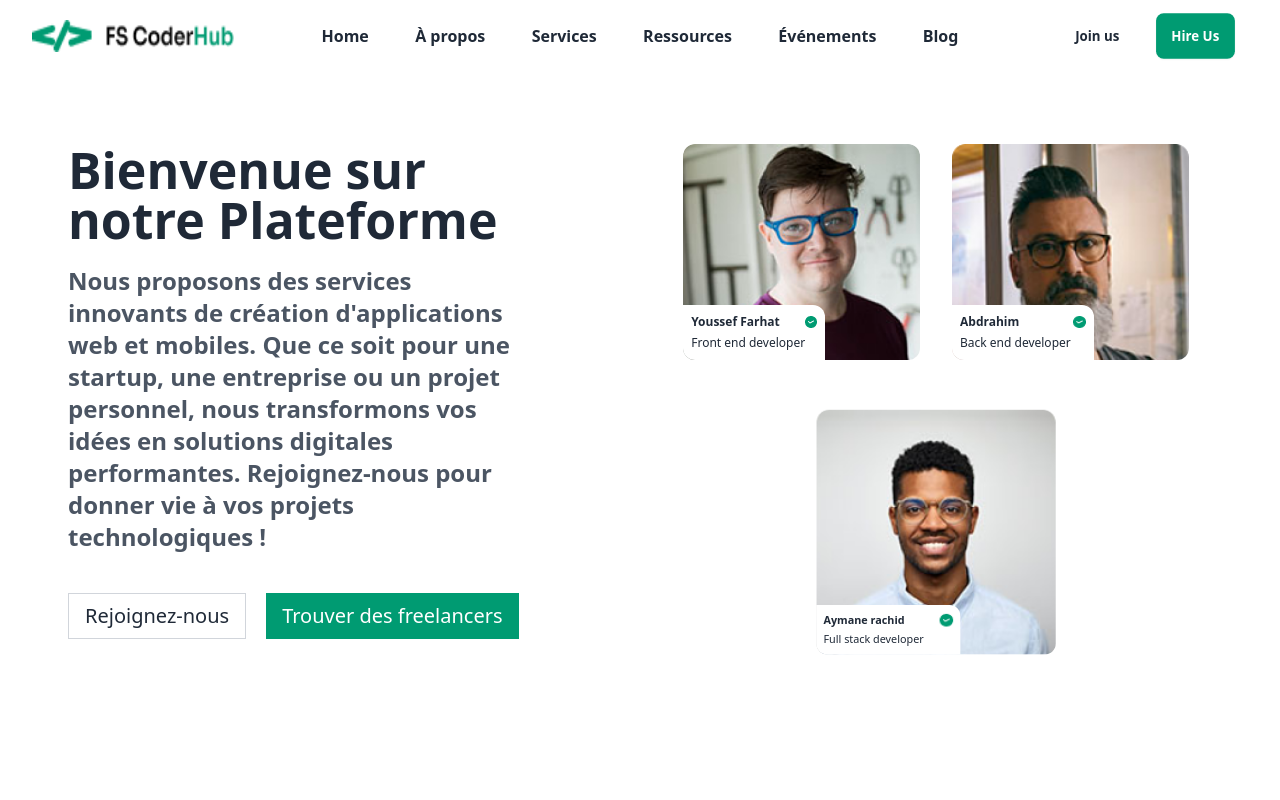
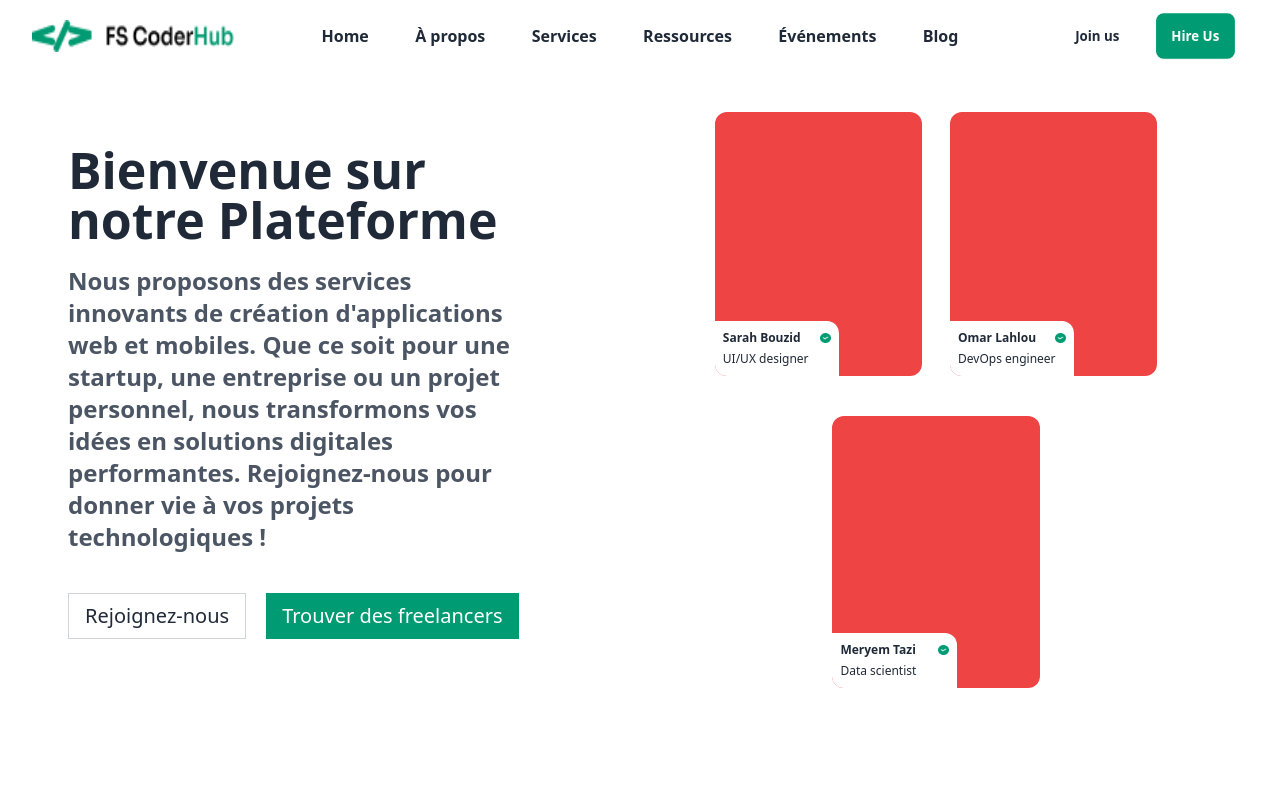
Before and after one commit to FSCodersHub/FScodersHub-Community, a React (Vite) app in the folder my-project/: page / in a window 1280 px wide. Shown: the top 800 px of the page. Built offline with nearby package versions, Linux system fonts and the light colour scheme.

Commit message:
Add logic slide cards

```diff
--- a/my-project/package.json
+++ b/my-project/package.json
@@ -13,7 +13,8 @@
     "react": "^18.3.1",
     "react-dom": "^18.3.1",
     "react-icons": "^5.3.0",
-    "react-toastify": "^10.0.6"
+    "react-toastify": "^10.0.6",
+    "swiper": "^11.1.15"
   },
   "devDependencies": {
     "@eslint/js": "^9.13.0",
--- a/my-project/src/components/HomeSection.jsx
+++ b/my-project/src/components/HomeSection.jsx
@@ -1,9 +1,25 @@
 import Logo from "../assets/verification.png";
+import { Swiper, SwiperSlide } from "swiper/react";
+import { Autoplay } from "swiper/modules";
+import "swiper/css";
 
 export default function HomeSection() {
-    return <>
-        <section className="w-full lg:h-[80vh]  flex flex-wrap px-12 py-10">
-            <div className="w-full lg:w-1/2 h-full flex flex-col justify-center gap-5 text-start px-5">
+    const Team = [
+        [
+            { id: 0, FullName: "Ahmed Hariri", Description: "Front-end developer" },
+            { id: 1, FullName: "Abdrahim", Description: "Back-end developer" },
+            { id: 2, FullName: "Aymane Rachid", Description: "Full-stack developer" },
+        ],
+        [
+            { id: 3, FullName: "Sarah Bouzid", Description: "UI/UX designer" },
+            { id: 4, FullName: "Omar Lahlou", Description: "DevOps engineer" },
+            { id: 5, FullName: "Meryem Tazi", Description: "Data scientist" },
+        ]
+    ];
+
+    return (
+        <section className="w-full lg:h-[80vh] flex flex-wrap px-12">
+            <div className="w-full lg:w-1/2 h-full flex flex-col justify-center gap-5 text-start px-5 py-10">
                 <h1 className="lg:w-5/6 text-4xl lg:text-[50px] lg:leading-[50px] font-semibold">
                     Bienvenue sur notre Plateforme
                 </h1>
@@ -13,49 +29,45 @@ export default function HomeSection() {
                     nous transformons vos idées en solutions digitales performantes.
                     Rejoignez-nous pour donner vie à vos projets technologiques !
                 </p>
-
                 <div className="flex justify-between lg:justify-start lg:gap-5 lg:text-xl mt-5">
-                    <button className="px-4 py-2 border border-gray-300">
-                        Rejoignez-nous
-                    </button>
-                    <button className="px-4 py-2 bg-[#009B72] text-white">
-                        Trouver des freelancers
-                    </button>
+                    <button className="px-4 py-2 border border-gray-300">Rejoignez-nous</button>
+                    <button className="px-4 py-2 bg-[#009B72] text-white">Trouver des freelancers</button>
                 </div>
             </div>
-            <div className="w-full lg:w-1/2 h-full">
-                <div className="w-full h-1/2 flex justify-center items-center flex-wrap py-8 gap-8">
-                    <div className="w-full sm:w-[45%] xl:w-[40%] h-[40vh] lg:h-full   flex items-end rounded-xl Background-Size" id="TeamPictures-1">
-                        <div className="w-[60%] flex flex-col px-5 lg:px-2 py-3 lg:py-2 lg:text-[12px] gap-[3px] bg-white" style={{ borderRadius: '0px 12px 0px 12px' }}>
+            <div className="w-full lg:w-1/2 h-full flex flex-wrap">
+                <Swiper modules={[Autoplay]} slidesPerView={1} autoplay={{ delay: 3000 }} speed={800}>
+                    {Team.map((group, groupIndex) => (
+                        <SwiperSlide key={groupIndex}>
+                            <div className="w-full lg:h-1/2 flex justify-center items-center flex-wrap gap-7 lg:pt-10 lg:pb-4 px-5 lg:px-0">
+                                {group.slice(0, 2).map((Person) => (
+                                    <div key={Person.id} className="w-full sm:w-[45%] xl:w-[35%] h-[40vh] lg:h-full flex items-end rounded-xl Background-Size bg-red-500">
+                                        <div className="w-[60%] flex flex-col px-5 lg:px-2 py-3 lg:py-2 lg:text-[12px] gap-[3px] bg-white" style={{ borderRadius: "0px 12px 0px 12px" }}>
                                             <div className="flex justify-between items-center">
-                                <h1 className="font-bold">Youssef Farhat</h1>
-                                <img src={Logo} alt="Picture" className="w-[10%] h-[70%] " />
+                                                <h1 className="font-bold">{Person.FullName}</h1>
+                                                <img src={Logo} alt="Picture" className="w-[10%] h-[70%] scale-100" />
                                             </div>
-                            <h1 className="text-start">Front end developer</h1>
+                                            <h1 className="text-start">{Person.Description}</h1>
                                         </div>
                                     </div>
-                    <div className="w-full sm:w-[45%] xl:w-[40%] h-[40vh]  lg:h-full  flex items-end rounded-xl Background-Size" id="TeamPictures-2">
-                        <div className="w-[60%] flex flex-col px-5 lg:px-2 py-3 lg:py-2 lg:text-[12px] gap-[3px] bg-white" style={{ borderRadius: '0px 12px 0px 12px' }}>
+                                ))}
+                            </div>
+                            <div className="w-full lg:h-1/2 flex justify-center lg:py-6 px-5 lg:px-0 mt-8 lg:mt-0">
+                                {group.slice(2, 3).map((Person) => (
+                                    <div key={Person.id} className="w-full sm:w-[45%] xl:w-[35%] h-[40vh] lg:h-full flex items-end rounded-xl Background-Size bg-red-500">
+                                        <div className="w-[60%] flex flex-col px-5 lg:px-2 py-3 lg:py-2 lg:text-[12px] gap-[3px] bg-white" style={{ borderRadius: "0px 12px 0px 12px" }}>
                                             <div className="flex justify-between items-center">
-                                <h1 className="font-bold">Abdrahim</h1>
+                                                <h1 className="font-bold">{Person.FullName}</h1>
                                                 <img src={Logo} alt="Picture" className="w-[10%] h-[70%] scale-100" />
                                             </div>
-                            <h1 className="text-start">Back end developer</h1>
+                                            <h1 className="text-start">{Person.Description}</h1>
                                         </div>
                                     </div>
+                                ))}
                             </div>
-                <div className="w-full h-1/2 flex justify-center items-center py-1">
-                    <div className="w-full sm:w-[45%] xl:w-[45%] h-[40vh] lg:h-full 2 flex items-end rounded-xl lg:scale-90 Background-Size" id="TeamPictures-3">
-                        <div className="w-[60%] flex flex-col px-5 lg:px-2 py-3 lg:py-2 lg:text-[12px] gap-[3px] bg-white" style={{ borderRadius: '0px 12px 0px 12px' }}>
-                            <div className="flex justify-between items-center">
-                                <h1 className="font-bold">Aymane rachid</h1>
-                                <img src={Logo} alt="Picture" className="w-[10%] h-[70%] scale-100" />
-                            </div>
-                            <h1 className="text-start">Full stack developer</h1>
-                        </div>
-                    </div>
-                </div>
+                        </SwiperSlide>
+                    ))}
+                </Swiper>
             </div>
         </section>
-    </>
+    );
 }
```
Also changed, not shown: 1 other file (tests, documents, lock files or other folders). Lines whose indentation alone changed are shown as unchanged.
